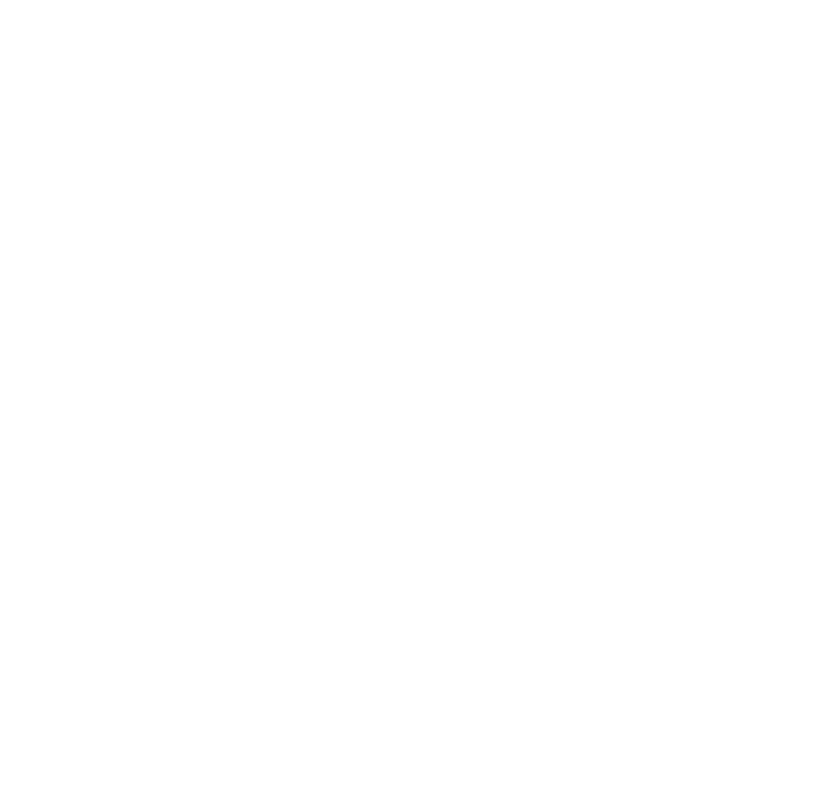
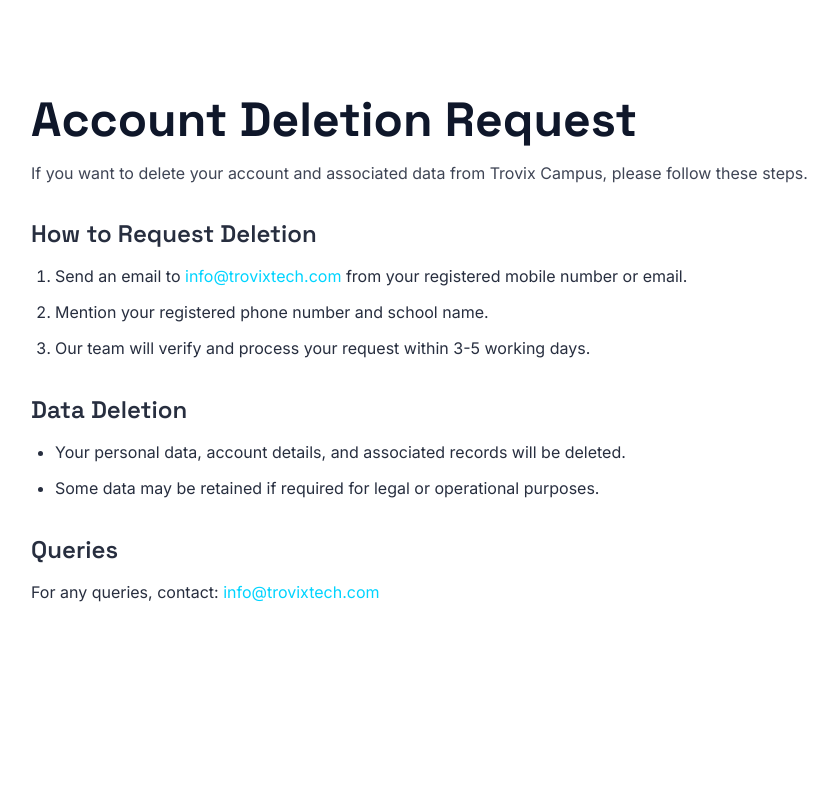
Before and after one commit to fhusain07/Trovix, a React (Vite) app: page /account-deletion in a window 1280 px wide. Before the commit this address had no page. Shown: the top 800 px of the page, without its empty margins (193-1031 px from the left). Built offline with nearby package versions, Linux system fonts and the light colour scheme.

Commit message:
minor changes

```diff
--- a/src/components/layout/Footer.tsx
+++ b/src/components/layout/Footer.tsx
@@ -51,6 +51,7 @@
               <li><Link to="/careers" className="text-sm text-muted-foreground hover:text-electric-blue transition-colors cursor-pointer">Careers</Link></li>
               <li><Link to="/projects" className="text-sm text-muted-foreground hover:text-electric-blue transition-colors cursor-pointer">Projects</Link></li>
               <li><Link to="/privacy-policy" className="text-sm text-muted-foreground hover:text-electric-blue transition-colors cursor-pointer">Privacy Policy</Link></li>
+              <li><Link to="/account-deletion" className="text-sm text-muted-foreground hover:text-electric-blue transition-colors cursor-pointer">Account Deletion</Link></li>
             </ul>
           </div>
           <div>
--- a/src/main.tsx
+++ b/src/main.tsx
@@ -10,6 +10,7 @@
 import Projects from "./pages/Projects";
 import Careers from "./pages/Careers";
 import Contact from "./pages/Contact";
+import AccountDeletion from "./pages/AccountDeletion";
 import PrivacyPolicy from "./pages/PrivacyPolicy";
 import NotFound from "./NotFound";
 // CODEROCKET
@@ -69,6 +70,7 @@
             <Route path="projects" element={<Projects />} />
             <Route path="careers" element={<Careers />} />
             <Route path="contact" element={<Contact />} />
+            <Route path="account-deletion" element={<AccountDeletion />} />
             <Route path="privacy-policy" element={<PrivacyPolicy />} />
           </Route>
           <Route path="*" element={<NotFound />} />
--- /dev/null
+++ b/src/pages/AccountDeletion.tsx
@@ -0,0 +1,69 @@
+import React from 'react';
+
+const AccountDeletion: React.FC = () => {
+  return (
+    <main className="pt-24 pb-20">
+      <section className="max-w-4xl mx-auto px-4 sm:px-6 lg:px-8">
+        <header className="mb-8">
+          <h1 className="text-4xl sm:text-5xl font-display font-bold mb-4">
+            Account Deletion Request
+          </h1>
+          <p className="text-foreground/80 leading-relaxed">
+            If you want to delete your account and associated data from Trovix Campus,
+            please follow these steps.
+          </p>
+        </header>
+
+        <div className="space-y-8 text-foreground/90 leading-7">
+          <section>
+            <h2 className="text-2xl font-semibold mb-3">How to Request Deletion</h2>
+            <ol className="list-decimal pl-6 space-y-2">
+              <li>
+                Send an email to{' '}
+                <a
+                  href="mailto:info@trovixtech.com"
+                  className="text-electric-blue hover:underline"
+                >
+                  info@trovixtech.com
+                </a>{' '}
+                from your registered mobile number or email.
+              </li>
+              <li>Mention your registered phone number and school name.</li>
+              <li>
+                Our team will verify and process your request within 3-5 working days.
+              </li>
+            </ol>
+          </section>
+
+          <section>
+            <h2 className="text-2xl font-semibold mb-3">Data Deletion</h2>
+            <ul className="list-disc pl-6 space-y-2">
+              <li>
+                Your personal data, account details, and associated records will be
+                deleted.
+              </li>
+              <li>
+                Some data may be retained if required for legal or operational purposes.
+              </li>
+            </ul>
+          </section>
+
+          <section>
+            <h2 className="text-2xl font-semibold mb-3">Queries</h2>
+            <p>
+              For any queries, contact:{' '}
+              <a
+                href="mailto:info@trovixtech.com"
+                className="text-electric-blue hover:underline"
+              >
+                info@trovixtech.com
+              </a>
+            </p>
+          </section>
+        </div>
+      </section>
+    </main>
+  );
+};
+
+export default AccountDeletion;
--- a/src/pages/PrivacyPolicy.tsx
+++ b/src/pages/PrivacyPolicy.tsx
@@ -1,4 +1,5 @@
 import React from 'react';
+import { Link } from 'react-router-dom';
 
 const PrivacyPolicy: React.FC = () => {
   const lastUpdated = 'May 1, 2026';
@@ -69,7 +70,12 @@
           <section>
             <h2 className="text-2xl font-semibold mb-3">7. Data Deletion Requests</h2>
             <p>
-              Users may request data deletion through their school administration or by contacting us at info@trovixtech.com. We will coordinate with the relevant school to process such requests.
+              Users may request data deletion through their school administration or by
+              contacting us at info@trovixtech.com. See our{' '}
+              <Link to="/account-deletion" className="text-electric-blue hover:underline">
+                Account Deletion Request
+              </Link>{' '}
+              page for the steps and expected processing time.
             </p>
           </section>
 
```
